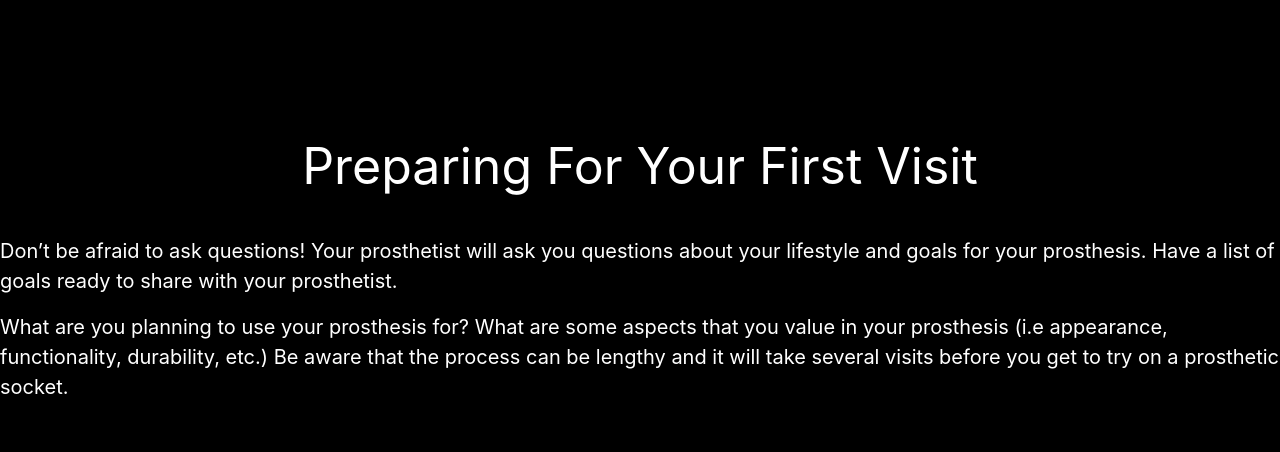
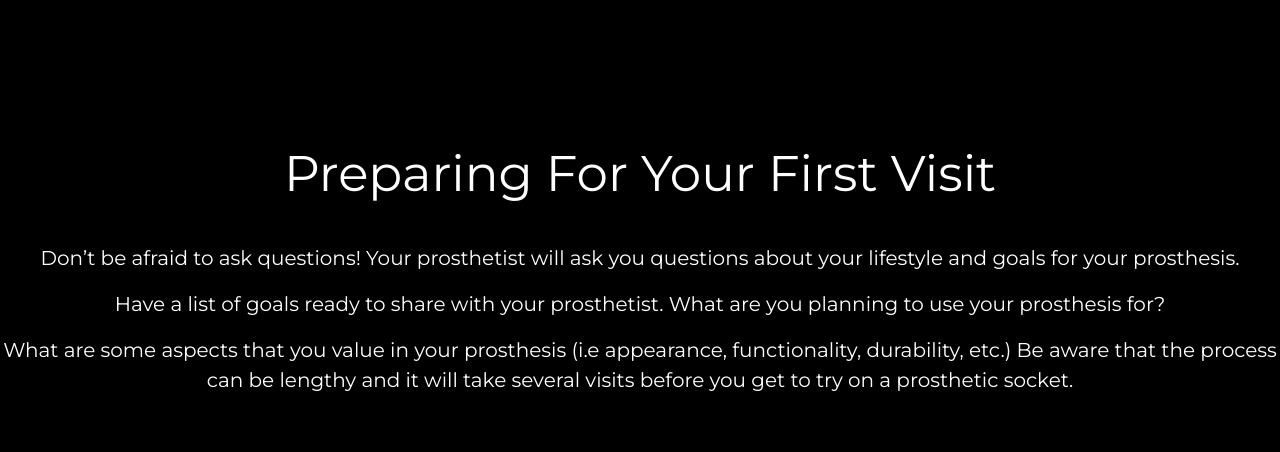
Before and after one commit to parth10800/upper_limb_prosthetic_guide, a React (Create React App) app in the folder prosthetic_site/: page / in a window 1280 px wide. Shown: the part 980-1432 px from the top of the page. Built offline with nearby package versions, Linux system fonts and the light colour scheme.

Commit message:
layout changes 2

```diff
--- a/prosthetic_site/public/index.html
+++ b/prosthetic_site/public/index.html
@@ -16,6 +16,8 @@
     -->
     <link rel="manifest" href="%PUBLIC_URL%/manifest.json" />
     <link href="https://cdn.jsdelivr.net/npm/bootstrap@5.1.0/dist/css/bootstrap.min.css" rel="stylesheet"/>
+    <link rel="stylesheet"
+  href="https://fonts.googleapis.com/css?family=Montserrat"></link>
     <!--
       Notice the use of %PUBLIC_URL% in the tags above.
       It will be replaced with the URL of the `public` folder during the build.
--- a/prosthetic_site/src/App.css
+++ b/prosthetic_site/src/App.css
@@ -70,8 +70,10 @@
 .subtitles {
   font-size: 50px;
   text-align: left;
+  font-family:'Montserrat';
 }
 .textBody {
   font-size: 20px;
-  text-align: left;
+  text-align: center;
+  font-family:'Montserrat';
 }
--- a/prosthetic_site/src/App.js
+++ b/prosthetic_site/src/App.js
@@ -3,6 +3,7 @@ import logo from './logo.svg';
 import './App.css';
 import React, {Component} from 'react';
 import NavBar from './navbar';
+
 
 function App() {
   return (
@@ -24,9 +25,11 @@ function App() {
           </p>
           <p className="textBody">
           Don’t be afraid to ask questions! Your prosthetist will ask you questions about your lifestyle and goals for your prosthesis.
-          Have a list of goals ready to share with your prosthetist.
           </p>
-          <p  className="textBody">What are you planning to use your prosthesis for? What are some aspects that you value in your prosthesis (i.e appearance, functionality, durability, etc.)
+          <p className="textBody">
+          Have a list of goals ready to share with your prosthetist. What are you planning to use your prosthesis for?
+          </p>
+          <p className="textBody">What are some aspects that you value in your prosthesis (i.e appearance, functionality, durability, etc.)
           Be aware that the process can be lengthy and it will take several visits before you get to try on a prosthetic socket.
           </p>
       </div>
```
